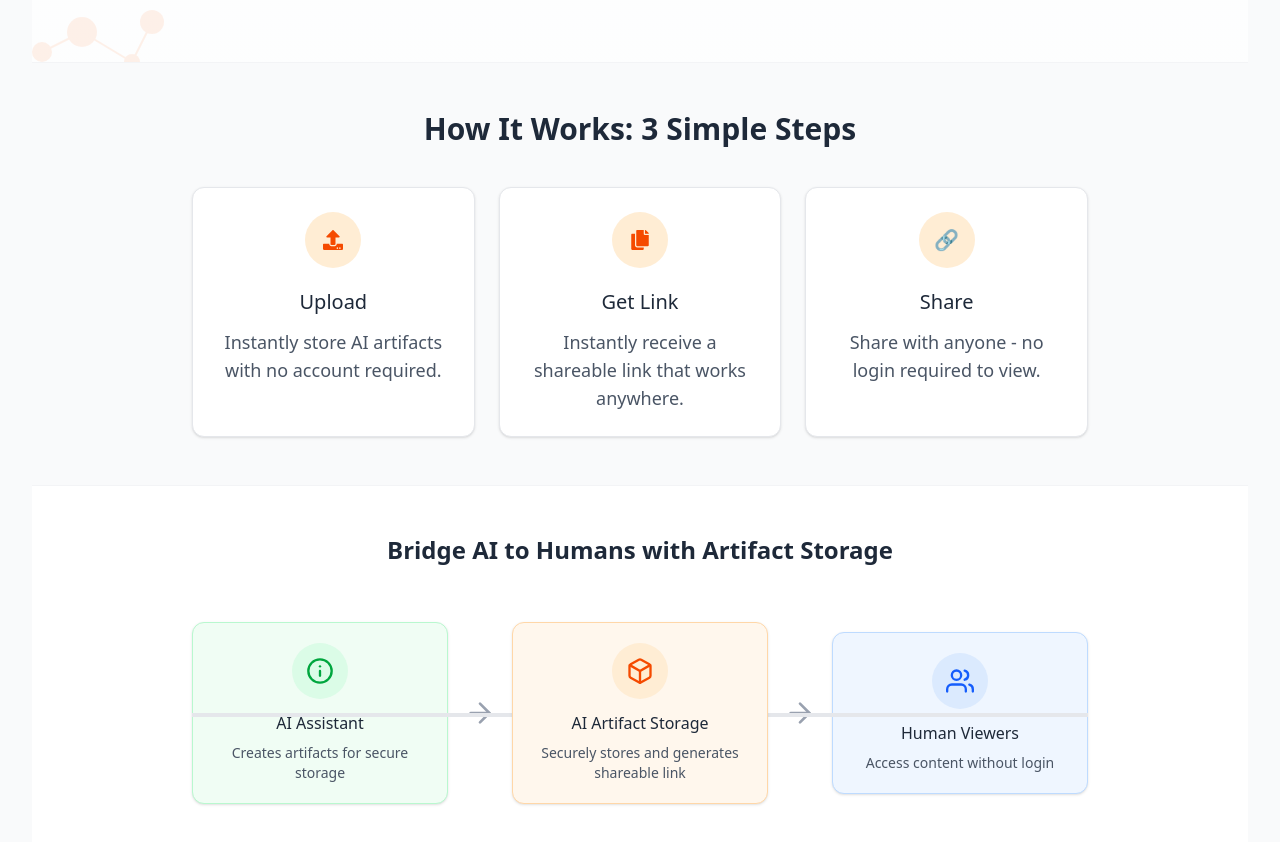
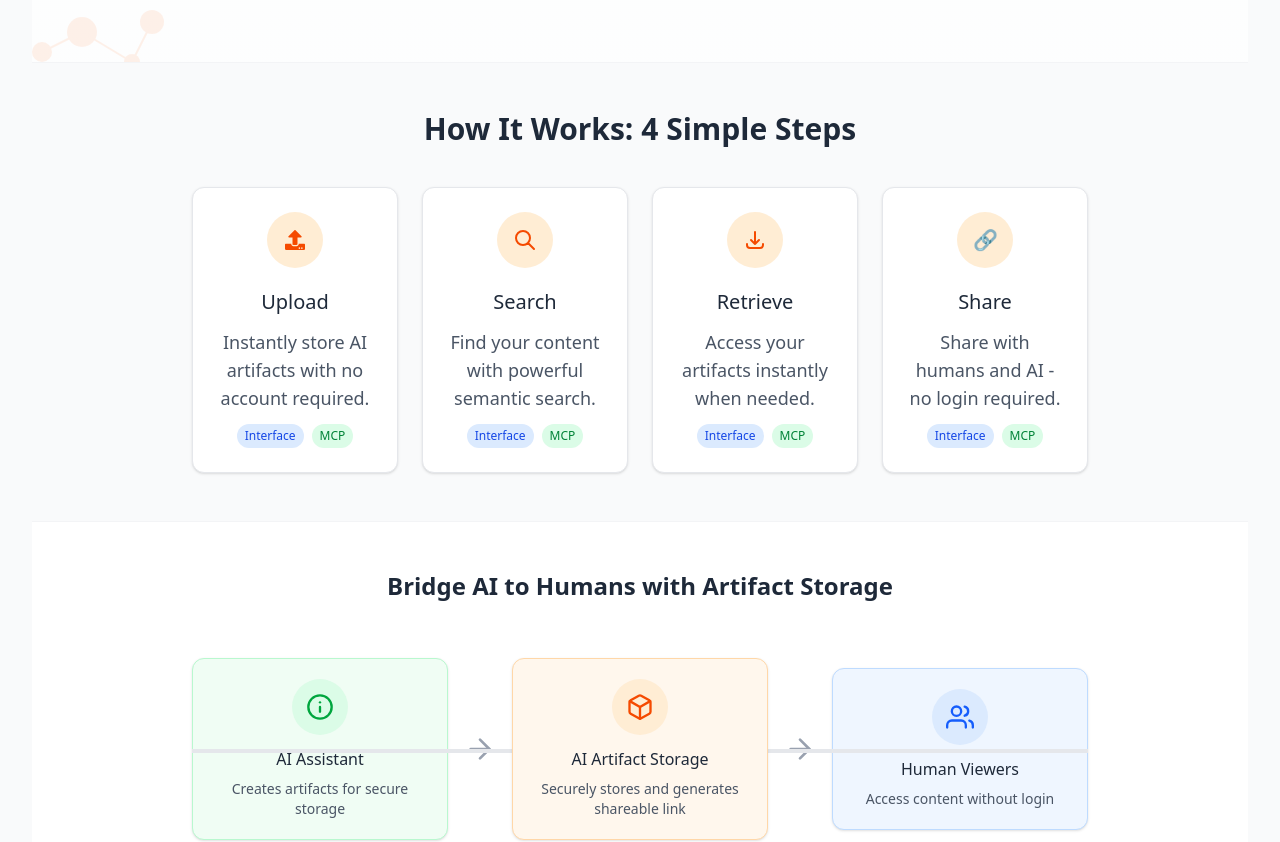
Before and after one commit to ravediamond/MCPH, a Next.js app: page / in a window 1280 px wide. Shown: the part 991-1833 px from the top of the page. Built offline with nearby package versions, Linux system fonts and the light colour scheme; no server answers.

Commit message:
feat: landing page tweak

```diff
--- a/app/page.tsx
+++ b/app/page.tsx
@@ -93,14 +93,14 @@ export default function Home() {
         </div>
       </section>
 
-      {/* 3-Step Explainer Section */}
+      {/* How It Works: 3 Simple Steps Section */}
       <section className="py-10 md:py-12 px-4 bg-gray-50 border-t border-gray-100">
         <div className="max-w-4xl mx-auto">
           <h2 className="text-2xl md:text-3xl font-semibold mb-6 md:mb-10 text-center text-gray-800">
-            How It Works: 3 Simple Steps
+            How It Works: 4 Simple Steps
           </h2>
 
-          <div className="grid grid-cols-1 sm:grid-cols-3 gap-4 md:gap-6">
+          <div className="grid grid-cols-1 sm:grid-cols-2 md:grid-cols-4 gap-4 md:gap-6">
             <div className="bg-white rounded-xl p-4 md:p-6 shadow-sm border border-gray-200 transition-all duration-300 hover:shadow-md hover:translate-y-[-2px]">
               <div className="bg-orange-100 text-orange-600 rounded-full h-12 w-12 md:h-14 md:w-14 flex items-center justify-center mx-auto mb-4 md:mb-5">
                 <FaUpload className="text-lg md:text-xl" />
@@ -111,18 +111,80 @@ export default function Home() {
               <p className="text-gray-600 text-center text-base md:text-lg">
                 Instantly store AI artifacts with no account required.
               </p>
+              <div className="mt-3 flex justify-center gap-2">
+                <span className="inline-flex items-center px-2 py-1 rounded-full text-xs font-medium bg-blue-100 text-blue-700">
+                  Interface
+                </span>
+                <span className="inline-flex items-center px-2 py-1 rounded-full text-xs font-medium bg-green-100 text-green-700">
+                  MCP
+                </span>
+              </div>
             </div>
 
             <div className="bg-white rounded-xl p-4 md:p-6 shadow-sm border border-gray-200 transition-all duration-300 hover:shadow-md hover:translate-y-[-2px]">
               <div className="bg-orange-100 text-orange-600 rounded-full h-12 w-12 md:h-14 md:w-14 flex items-center justify-center mx-auto mb-4 md:mb-5">
-                <FaCopy className="text-lg md:text-xl" />
+                <svg
+                  xmlns="http://www.w3.org/2000/svg"
+                  className="h-6 w-6"
+                  fill="none"
+                  viewBox="0 0 24 24"
+                  stroke="currentColor"
+                >
+                  <path
+                    strokeLinecap="round"
+                    strokeLinejoin="round"
+                    strokeWidth={2}
+                    d="M21 21l-6-6m2-5a7 7 0 11-14 0 7 7 0 0114 0z"
+                  />
+                </svg>
               </div>
               <h3 className="font-medium mb-2 md:mb-3 text-center text-gray-800 text-lg md:text-xl">
-                Get Link
+                Search
               </h3>
               <p className="text-gray-600 text-center text-base md:text-lg">
-                Instantly receive a shareable link that works anywhere.
+                Find your content with powerful semantic search.
               </p>
+              <div className="mt-3 flex justify-center gap-2">
+                <span className="inline-flex items-center px-2 py-1 rounded-full text-xs font-medium bg-blue-100 text-blue-700">
+                  Interface
+                </span>
+                <span className="inline-flex items-center px-2 py-1 rounded-full text-xs font-medium bg-green-100 text-green-700">
+                  MCP
+                </span>
+              </div>
+            </div>
+
+            <div className="bg-white rounded-xl p-4 md:p-6 shadow-sm border border-gray-200 transition-all duration-300 hover:shadow-md hover:translate-y-[-2px]">
+              <div className="bg-orange-100 text-orange-600 rounded-full h-12 w-12 md:h-14 md:w-14 flex items-center justify-center mx-auto mb-4 md:mb-5">
+                <svg
+                  xmlns="http://www.w3.org/2000/svg"
+                  className="h-6 w-6"
+                  fill="none"
+                  viewBox="0 0 24 24"
+                  stroke="currentColor"
+                >
+                  <path
+                    strokeLinecap="round"
+                    strokeLinejoin="round"
+                    strokeWidth={2}
+                    d="M4 16v1a3 3 0 003 3h10a3 3 0 003-3v-1m-4-4l-4 4m0 0l-4-4m4 4V4"
+                  />
+                </svg>
+              </div>
+              <h3 className="font-medium mb-2 md:mb-3 text-center text-gray-800 text-lg md:text-xl">
+                Retrieve
+              </h3>
+              <p className="text-gray-600 text-center text-base md:text-lg">
+                Access your artifacts instantly when needed.
+              </p>
+              <div className="mt-3 flex justify-center gap-2">
+                <span className="inline-flex items-center px-2 py-1 rounded-full text-xs font-medium bg-blue-100 text-blue-700">
+                  Interface
+                </span>
+                <span className="inline-flex items-center px-2 py-1 rounded-full text-xs font-medium bg-green-100 text-green-700">
+                  MCP
+                </span>
+              </div>
             </div>
 
             <div className="bg-white rounded-xl p-4 md:p-6 shadow-sm border border-gray-200 transition-all duration-300 hover:shadow-md hover:translate-y-[-2px]">
@@ -133,8 +195,16 @@ export default function Home() {
                 Share
               </h3>
               <p className="text-gray-600 text-center text-base md:text-lg">
-                Share with anyone - no login required to view.
+                Share with humans and AI - no login required.
               </p>
+              <div className="mt-3 flex justify-center gap-2">
+                <span className="inline-flex items-center px-2 py-1 rounded-full text-xs font-medium bg-blue-100 text-blue-700">
+                  Interface
+                </span>
+                <span className="inline-flex items-center px-2 py-1 rounded-full text-xs font-medium bg-green-100 text-green-700">
+                  MCP
+                </span>
+              </div>
             </div>
           </div>
         </div>
@@ -309,7 +379,7 @@ export default function Home() {
       <section className="py-12 px-4 bg-gray-50 border-t border-gray-100">
         <div className="max-w-4xl mx-auto">
           <h2 className="text-2xl font-semibold mb-8 text-center text-gray-800">
-            What Can You Share?
+            What Can You Store and Share?
           </h2>
 
           <div className="grid grid-cols-2 sm:grid-cols-3 md:grid-cols-5 gap-4">
```
